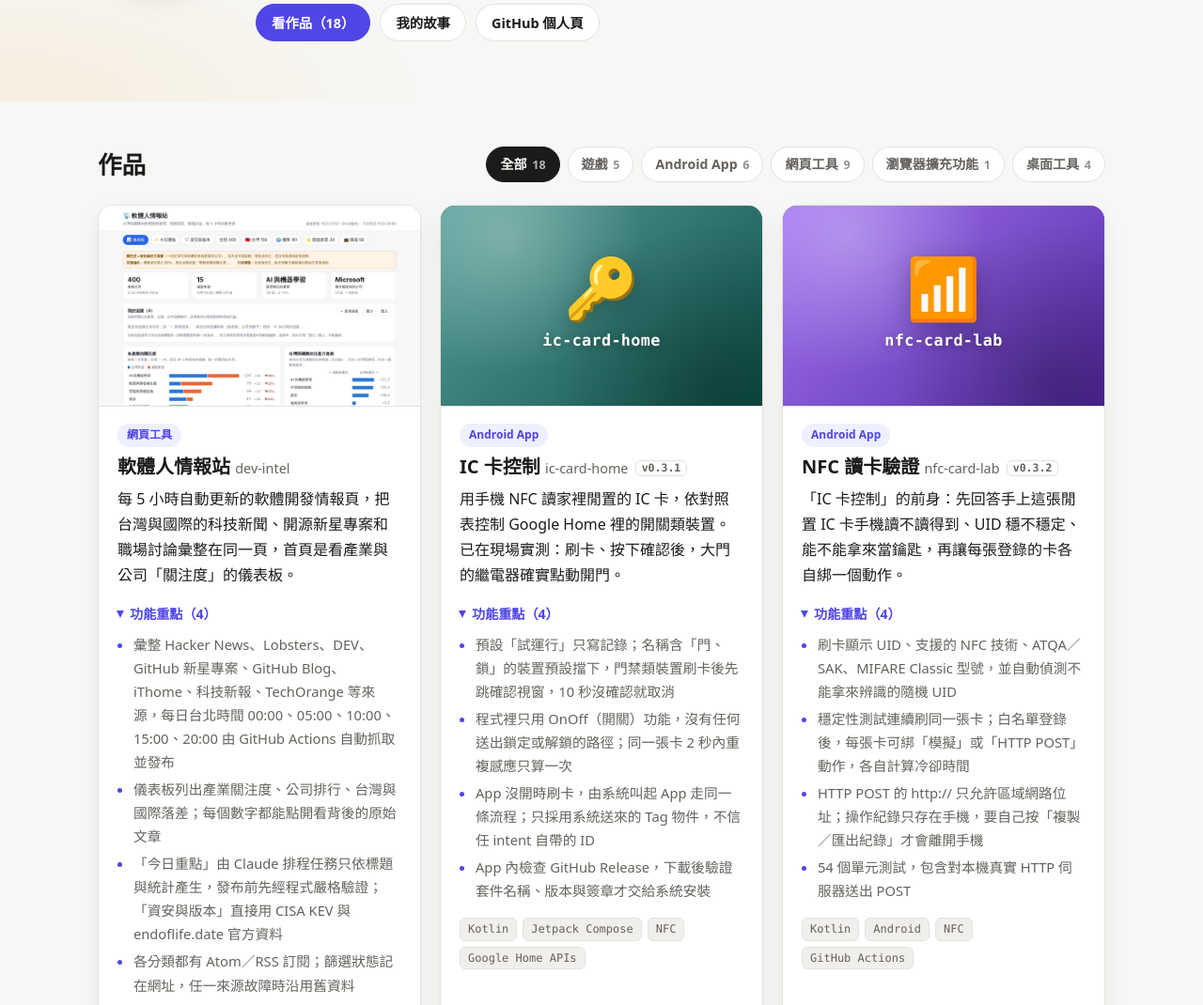
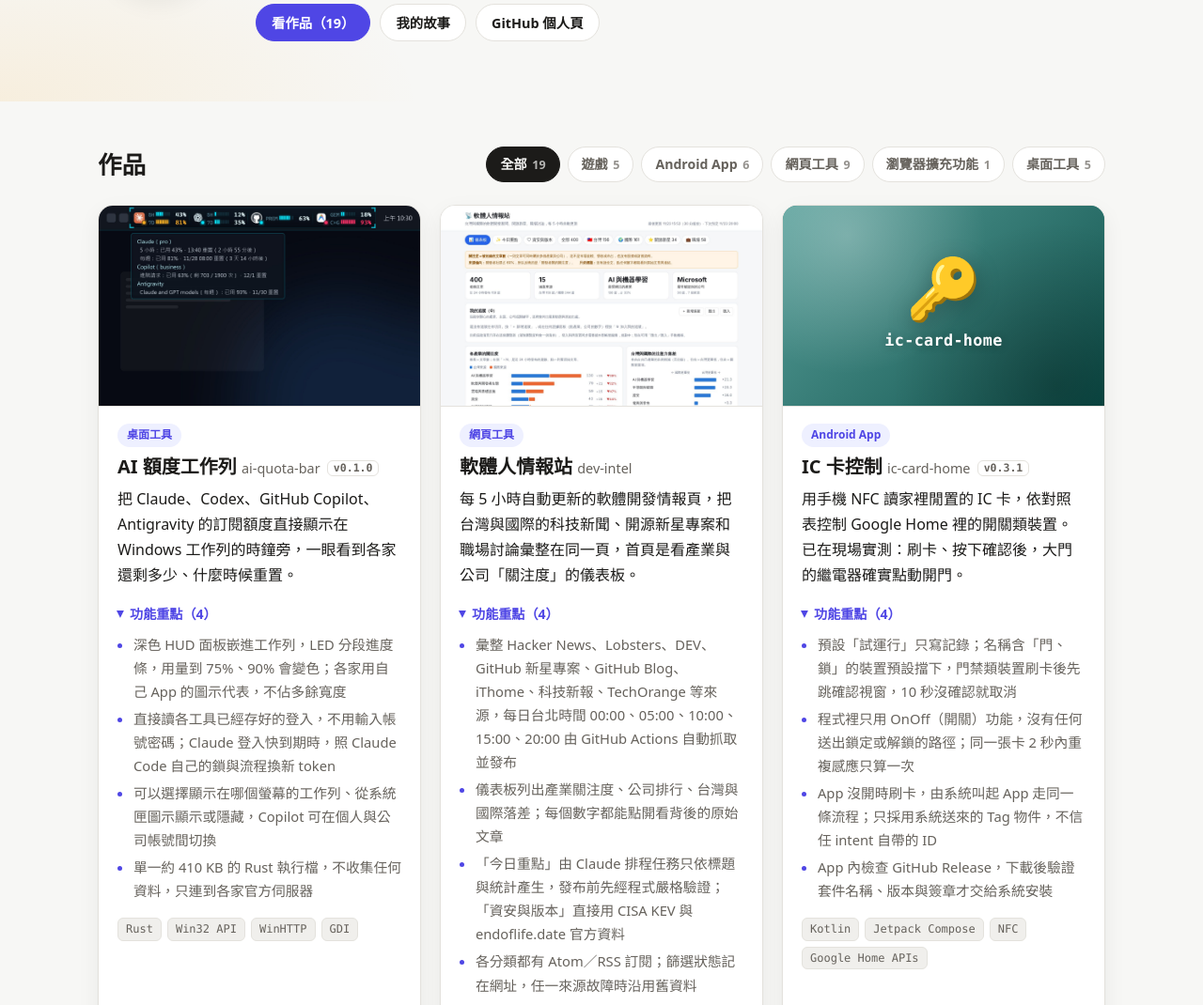
Before and after one commit to cornming/cornming.github.io, a Jekyll site: the page built from index.html, in a window 1280 px wide and 1400 px high, cut to the strip 330-1400 px from the top of the window. Shown: the whole strip at 94% size. Built offline with Jekyll 4.4.1, drawn with Linux system fonts in a browser that asks for light colours.

Commit message:
作品集：新增 AI 額度工作列（ai-quota-bar）
Co-Authored-By: Claude Opus 5.5 <noreply@anthropic.com>

```diff
--- a/_data/projects.yml
+++ b/_data/projects.yml
@@ -15,6 +15,24 @@
 #   status      顯示在名稱旁邊的小字，例如版本號（選填）
 #   links       按鈕：label 是文字，url 是網址；第一個會是主要按鈕（選填）
 # ─────────────────────────────────────────────────────────────
+
+- name: AI 額度工作列
+  en: ai-quota-bar
+  status: v0.1.0
+  categories: [desktop]
+  summary: 把 Claude、Codex、GitHub Copilot、Antigravity 的訂閱額度直接顯示在 Windows 工作列的時鐘旁，一眼看到各家還剩多少、什麼時候重置。
+  highlights:
+    - 深色 HUD 面板嵌進工作列，LED 分段進度條，用量到 75%、90% 會變色；各家用自己 App 的圖示代表，不佔多餘寬度
+    - 直接讀各工具已經存好的登入，不用輸入帳號密碼；Claude 登入快到期時，照 Claude Code 自己的鎖與流程換新 token
+    - 可以選擇顯示在哪個螢幕的工作列、從系統匣圖示顯示或隱藏，Copilot 可在個人與公司帳號間切換
+    - 單一約 410 KB 的 Rust 執行檔，不收集任何資料，只連到各家官方伺服器
+  tech: [Rust, Win32 API, WinHTTP, GDI]
+  image: /assets/img/projects/ai-quota-bar.jpg
+  links:
+    - label: 下載
+      url: https://github.com/cornming/ai-quota-bar/releases/latest
+    - label: 原始碼
+      url: https://github.com/cornming/ai-quota-bar
 
 - name: 軟體人情報站
   en: dev-intel
```
Also changed, not shown: assets/img/projects/ai-quota-bar.jpg (added).
